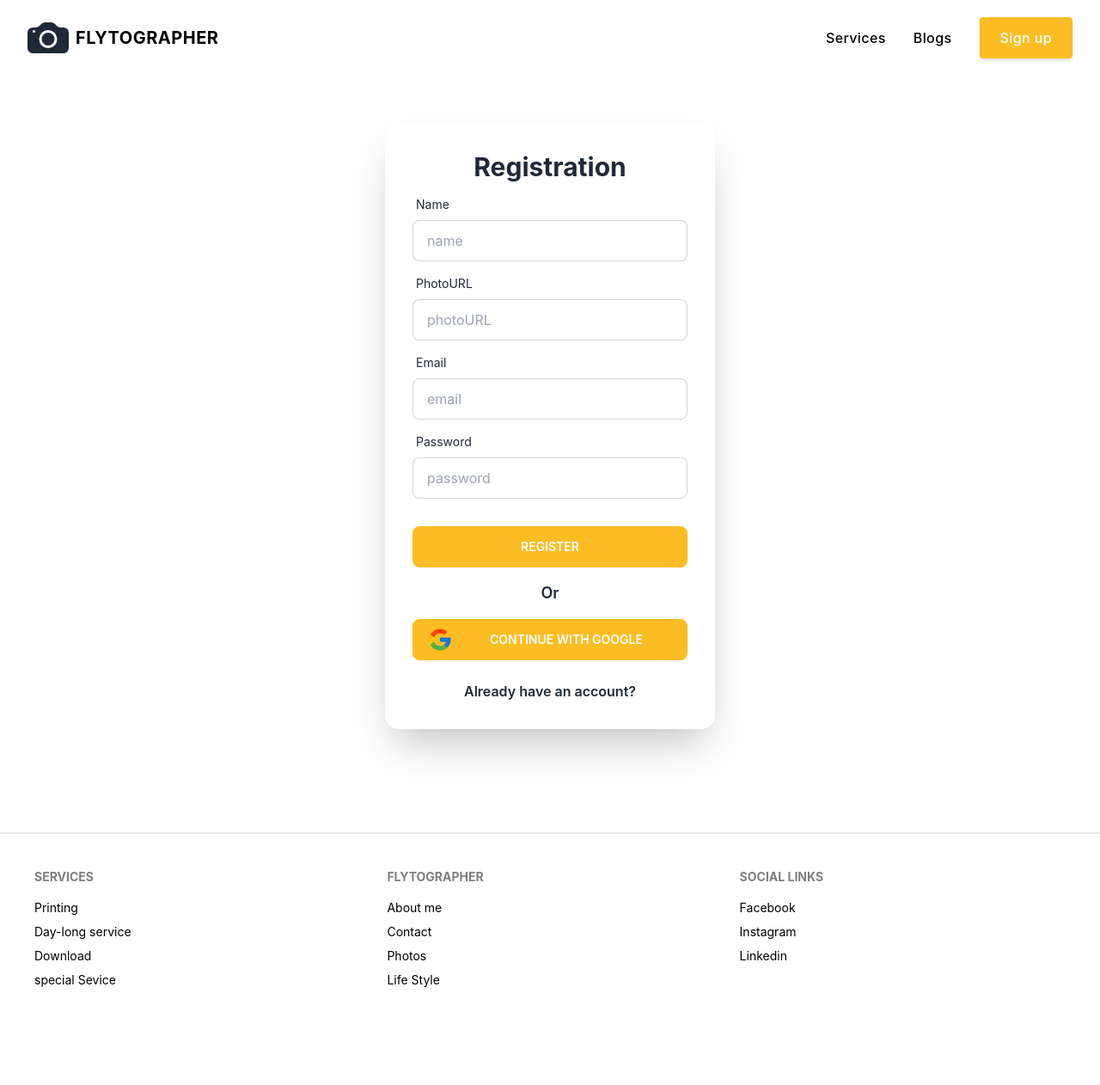
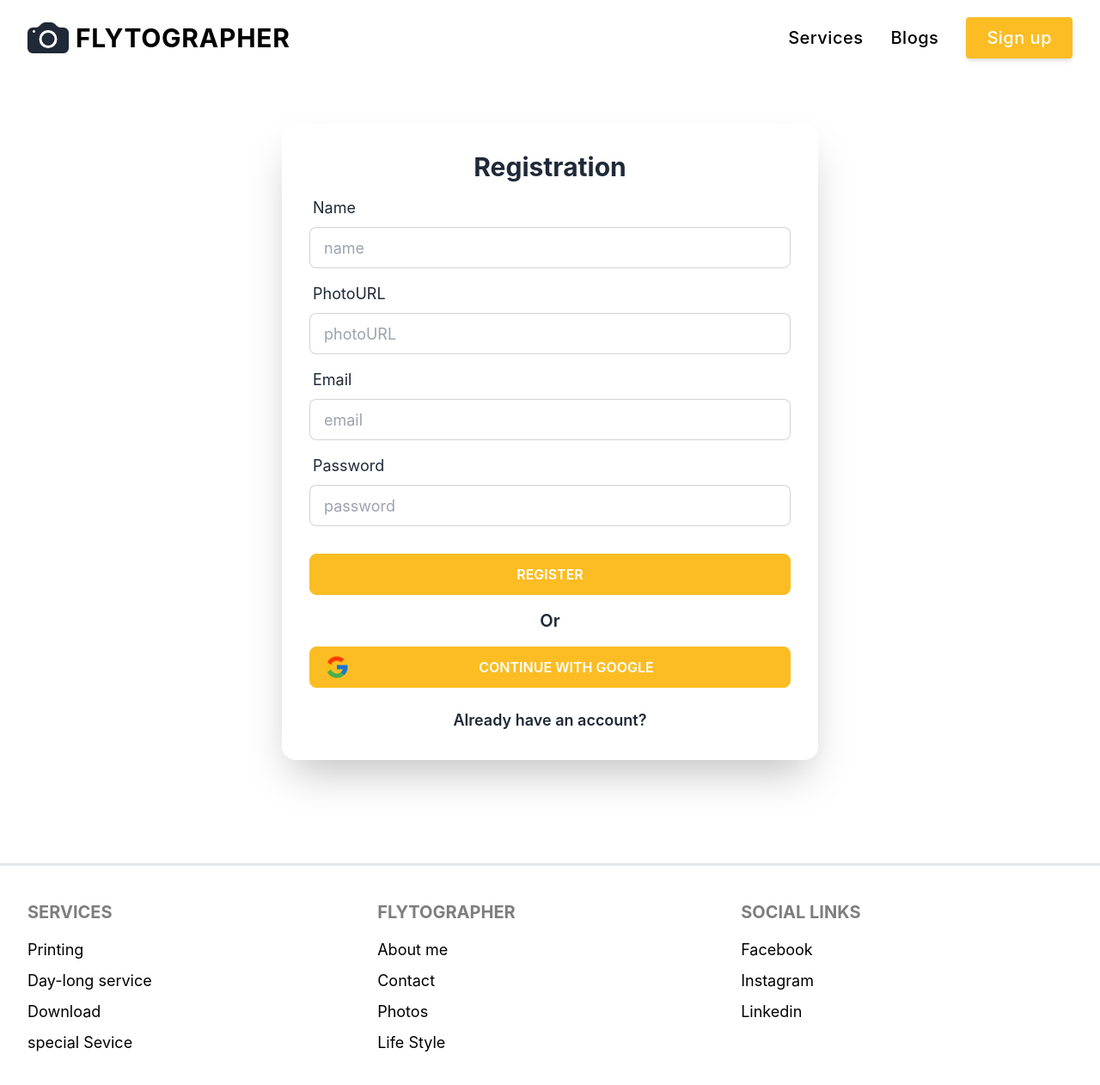
Before and after one commit to Abdullah-Sakib/Flytographer-client-side, a React (Create React App) app: page /register in a window 1280 px wide. Shown: the top 1262 px of the page at 86% size. Before the commit the page ends 1190 px from the top, so only its background shows below. Built offline with nearby package versions, Linux system fonts and the light colour scheme; no server answers.

Commit message:
Fixed all style bugs of home, login, and registration page

```diff
--- a/src/Pages/Home/Footer/Footer.js
+++ b/src/Pages/Home/Footer/Footer.js
@@ -1,30 +1,32 @@
 import { Link } from "react-router-dom";
-import React from 'react';
+import React from "react";
 
 const Footer = () => {
   return (
-    <footer className="footer p-10 bg-white text-black mt-16 border-t-2">
+    <div className="border-t-[3px] mt-16">
+      <footer className="footer p-5 bg-white text-black  mx-auto sm:max-w-xl md:max-w-full lg:max-w-screen-2xl md:px-24 lg:px-8 py-10">
         <div>
-      <span className="footer-title">Services</span>
-      <Link className="link link-hover">Printing</Link>
-      <Link className="link link-hover">Day-long service</Link>
-      <Link className="link link-hover">Download</Link>
-      <Link className="link link-hover">special Sevice</Link>
+          <span className="footer-title text-xl">Services</span>
+          <Link className="link link-hover text-lg">Printing</Link>
+          <Link className="link link-hover text-lg">Day-long service</Link>
+          <Link className="link link-hover text-lg">Download</Link>
+          <Link className="link link-hover text-lg">special Sevice</Link>
         </div>
         <div>
-      <span className="footer-title">Flytographer</span>
-      <Link className="link link-hover">About me</Link>
-      <Link className="link link-hover">Contact</Link>
-      <Link className="link link-hover">Photos</Link>
-      <Link className="link link-hover">Life Style</Link>
+          <span className="footer-title text-xl">Flytographer</span>
+          <Link className="link link-hover text-lg">About me</Link>
+          <Link className="link link-hover text-lg">Contact</Link>
+          <Link className="link link-hover text-lg">Photos</Link>
+          <Link className="link link-hover text-lg">Life Style</Link>
         </div>
         <div>
-      <span className="footer-title">Social Links</span>
-      <Link className="link link-hover">Facebook</Link>
-      <Link className="link link-hover">Instagram</Link>
-      <Link className="link link-hover">Linkedin</Link>
+          <span className="footer-title text-xl">Social Links</span>
+          <Link className="link link-hover text-lg">Facebook</Link>
+          <Link className="link link-hover text-lg">Instagram</Link>
+          <Link className="link link-hover text-lg">Linkedin</Link>
         </div>
       </footer>
+    </div>
   );
 };
 
--- a/src/Pages/Home/Header/Header.js
+++ b/src/Pages/Home/Header/Header.js
@@ -13,15 +13,11 @@
   };
   return (
     <div className="white">
-      <div className="px-4 py-5 mx-auto sm:max-w-xl md:max-w-full lg:max-w-screen-xl md:px-24 lg:px-8">
+      <div className="px-4 py-5 mx-auto sm:max-w-xl md:max-w-full lg:max-w-screen-2xl md:px-24 lg:px-8">
         <div className="relative flex items-center justify-between">
-          <Link
-            to="/"
-            title="Flytography"
-            className="inline-flex items-center"
-          >
+          <Link to="/" title="Flytography" className="inline-flex items-center">
             <BsCameraFill className="text-5xl "></BsCameraFill>
-            <span className="ml-2 text-xl font-bold tracking-wide text-black uppercase">
+            <span className="ml-2 text-3xl font-bold tracking-wide text-black uppercase">
               Flytographer
             </span>
           </Link>
@@ -31,7 +27,7 @@
                 to="/services"
                 aria-label="Our product"
                 title="Our product"
-                className="font-medium tracking-wide text-black transition-colors duration-200 hover:text-teal-accent-400"
+                className="font-medium tracking-wide text-black transition-colors duration-200 hover:text-teal-accent-400 text-xl"
               >
                 Services
               </Link>
@@ -41,7 +37,7 @@
                 to="/blogs"
                 aria-label="Our product"
                 title="Our product"
-                className="font-medium tracking-wide text-black transition-colors duration-200 hover:text-teal-accent-400"
+                className="font-medium tracking-wide text-black transition-colors duration-200 hover:text-teal-accent-400 text-xl"
               >
                 Blogs
               </Link>
@@ -52,7 +48,7 @@
                   to="/myreviewes"
                   aria-label="Our product"
                   title="Our product"
-                  className="font-medium tracking-wide text-black transition-colors duration-200 hover:text-teal-accent-400"
+                  className="font-medium tracking-wide text-black transition-colors duration-200 hover:text-teal-accent-400 text-xl"
                 >
                   My Reviewes
                 </Link>
@@ -64,7 +60,7 @@
                   to="/addservice"
                   aria-label="Product pricing"
                   title="Product pricing"
-                  className="font-medium tracking-wide text-black transition-colors duration-200 hover:text-teal-accent-400"
+                  className="font-medium tracking-wide text-black transition-colors duration-200 hover:text-teal-accent-400 text-xl"
                 >
                   Add Service
                 </Link>
@@ -73,9 +69,7 @@
             {user?.uid ? (
               <button
                 onClick={handleSignOut}
-                className="inline-flex items-center justify-center h-12 px-6 font-medium tracking-wide text-white transition duration-200 rounded shadow-md bg-warning hover:bg-yellow-500 focus:shadow-outline focus:outline-none"
-                aria-label="Sign up"
-                title="Sign up"
+                className="inline-flex items-center justify-center h-12 px-6 font-medium tracking-wide text-white transition duration-200 rounded shadow-md bg-warning hover:bg-yellow-500 focus:shadow-outline focus:outline-none text-xl"
               >
                 Sign Out
               </button>
@@ -83,7 +77,7 @@
               <li>
                 <Link
                   to="/register"
-                  className="inline-flex items-center justify-center h-12 px-6 font-medium tracking-wide text-white transition duration-200 rounded shadow-md bg-warning hover:bg-yellow-500 focus:shadow-outline focus:outline-none"
+                  className="inline-flex items-center justify-center h-12 px-6 font-medium tracking-wide text-white transition duration-200 rounded shadow-md bg-warning hover:bg-yellow-500 focus:shadow-outline focus:outline-none text-xl"
                   aria-label="Sign up"
                   title="Sign up"
                 >
@@ -121,8 +115,6 @@
                     <div>
                       <Link
                         to="/"
-                        aria-label="Company"
-                        title="Company"
                         className="inline-flex items-center"
                       >
                         <BsCameraFill className="text-4xl"></BsCameraFill>
@@ -154,7 +146,7 @@
                           to="/services"
                           aria-label="Our product"
                           title="Our product"
-                          className="font-medium tracking-wide text-black transition-colors duration-200 hover:text-teal-accent-400"
+                          className="font-medium tracking-wide text-black transition-colors duration-200 hover:text-teal-accent-400 text-xl"
                         >
                           Services
                         </Link>
@@ -164,35 +156,39 @@
                           to="/blogs"
                           aria-label="Our product"
                           title="Our product"
-                          className="font-medium tracking-wide text-black transition-colors duration-200 hover:text-teal-accent-400"
+                          className="font-medium tracking-wide text-black transition-colors duration-200 hover:text-teal-accent-400 text-xl"
                         >
                           Blogs
                         </Link>
                       </li>
+                      {user?.uid && (
                         <li>
                           <Link
                             to="/myreviewes"
                             aria-label="Our product"
                             title="Our product"
-                          className="font-medium tracking-wide text-black transition-colors duration-200 hover:text-teal-accent-400"
+                            className="font-medium tracking-wide text-black transition-colors duration-200 hover:text-teal-accent-400 text-xl"
                           >
                             My Reviewes
                           </Link>
                         </li>
+                      )}
+                      {user?.uid && (
                         <li>
                           <Link
                             to="/addservice"
                             aria-label="Product pricing"
                             title="Product pricing"
-                          className="font-medium tracking-wide text-black transition-colors duration-200 hover:text-teal-accent-400"
+                            className="font-medium tracking-wide text-black transition-colors duration-200 hover:text-teal-accent-400 text-xl"
                           >
                             Add Service
                           </Link>
                         </li>
+                      )}
                       {user?.uid ? (
                         <button
                           onClick={handleSignOut}
-                          className="inline-flex items-center justify-center h-12 px-6 font-medium tracking-wide text-white transition duration-200 rounded shadow-md bg-warning hover:bg-yellow-500 focus:shadow-outline focus:outline-none"
+                          className="inline-flex items-center justify-center h-12 px-6 font-medium tracking-wide text-white transition duration-200 rounded shadow-md bg-warning hover:bg-yellow-500 focus:shadow-outline focus:outline-none text-xl"
                           aria-label="Sign up"
                           title="Sign up"
                         >
@@ -202,9 +198,7 @@
                         <li>
                           <Link
                             to="/register"
-                            className="inline-flex items-center justify-center h-12 px-6 font-medium tracking-wide text-white transition duration-200 rounded shadow-md bg-warning hover:bg-yellow-500 focus:shadow-outline focus:outline-none"
-                            aria-label="Sign up"
-                            title="Sign up"
+                            className="inline-flex items-center justify-center h-12 px-6 font-medium tracking-wide text-white transition duration-200 rounded shadow-md bg-warning hover:bg-yellow-500 focus:shadow-outline focus:outline-none text-xl"
                           >
                             Sign up
                           </Link>
--- a/src/Pages/Home/SomeShoots/SomeShoots.js
+++ b/src/Pages/Home/SomeShoots/SomeShoots.js
@@ -4,8 +4,8 @@
 const SomeShoots = () => {
   return (
     <div className=" my-28">
-      <h2 className='text-4xl text-start font-bold ml-7 mb-7 flex items-center'><MdCamera className='mr-3 text-indigo-300'></MdCamera>Some Emotions</h2>
-      <div className="relative px-4 py-16 mx-auto sm:max-w-xl md:max-w-full lg:max-w-screen-xl md:px-24 lg:px-8 lg:py-20">
+      <h2 className='text-4xl text-start font-bold ml-7 mb-7 flex items-center'><MdCamera className='mr-3 text-indigo-300 text-5xl'></MdCamera>Some Emotions</h2>
+      <div className="relative px-4 py-16 mx-auto sm:max-w-xl md:max-w-full lg:max-w-screen-2xl md:px-24 lg:px-8 lg:py-20">
         <div className="absolute inset-x-0 top-0 items-center justify-center hidden overflow-hidden md:flex md:inset-y-0">
           <svg
             viewBox="0 0 88 88"
--- a/src/Pages/Registration/Registration.js
+++ b/src/Pages/Registration/Registration.js
@@ -72,68 +72,68 @@
         <button className="btn btn-warning btn-circle loading text-white "></button>
       )}
       <div className="hero ">
-        <div className="hero-content flex-col ">
-          <div className="card my-5 lg:my-10 flex-shrink-0 w-full max-w-sm shadow-2xl bg-base-100">
-            <form className="card-body md:w-96" onSubmit={handleRegistration}>
+        <div className="hero-content w-full flex-col ">
+          <div className="card my-5 lg:my-10 flex-shrink-0 w-full lg:w-2/4 md:shadow-2xl bg-base-200 md:bg-base-100">
+            <form className="card-body text-lg px-5 md:px-8" onSubmit={handleRegistration}>
               <h1 className="text-3xl font-bold">Registration</h1>
               <div className="form-control">
                 <label className="label">
-                  <span className="label-text">Name</span>
+                  <span className="label-text text-lg">Name</span>
                 </label>
                 <input
                   type="text"
                   name="name"
                   placeholder="name"
-                  className="input input-bordered"
+                  className="input input-bordered text-lg"
                   required
                 />
               </div>
               <div className="form-control">
                 <label className="label">
-                  <span className="label-text">PhotoURL</span>
+                  <span className="label-text text-lg">PhotoURL</span>
                 </label>
                 <input
                   type="text"
                   name="photoURL"
                   placeholder="photoURL"
-                  className="input input-bordered"
+                  className="input input-bordered text-lg"
                   required
                 />
               </div>
               <div className="form-control">
                 <label className="label">
-                  <span className="label-text">Email</span>
+                  <span className="label-text text-lg">Email</span>
                 </label>
                 <input
                   type="email"
                   placeholder="email"
                   name="email"
-                  className="input input-bordered"
+                  className="input input-bordered text-lg"
                   required
                 />
               </div>
               <div className="form-control">
                 <label className="label">
-                  <span className="label-text">Password</span>
+                  <span className="label-text text-lg">Password</span>
                 </label>
                 <input
                   type="password"
                   name="password"
                   placeholder="password"
-                  className="input input-bordered"
+                  className="input input-bordered text-lg"
                   required
                 />
               </div>
               <div className="form-control mt-6">
-                <button type="submit" className="btn btn-warning text-white">
+                <button type="submit" className="btn btn-warning text-white text-base">
                   Register
                 </button>
               </div>
-              <p className="text-lg font-semibold my-2">Or</p>
+              <p className="text-xl font-semibold my-2">Or</p>
               <div className="form-control">
                 <button
                   onClick={handleGoogleSignIn}
-                  className="btn btn-warning text-white flex"
+                  className="btn btn-warning text-white flex text-base"
                 >
                   <FcGoogle className="text-3xl mr-2"></FcGoogle>{" "}
                   <span className="flex-grow">Continue with Google</span>
```
Also changed, not shown: src/Pages/Home/Banner/Banner.js (+8 -4 lines), src/Pages/Home/HomeServices/HomeServiceCart.js (+5 -5 lines), src/Pages/Home/HomeServices/HomeServices.js (+11 -8 lines), src/Pages/Home/HowItWorks/HowItWorks.js (+11 -11 lines), src/Pages/Login/Login.js (+13 -13 lines). Lines whose indentation alone changed are shown as unchanged.
